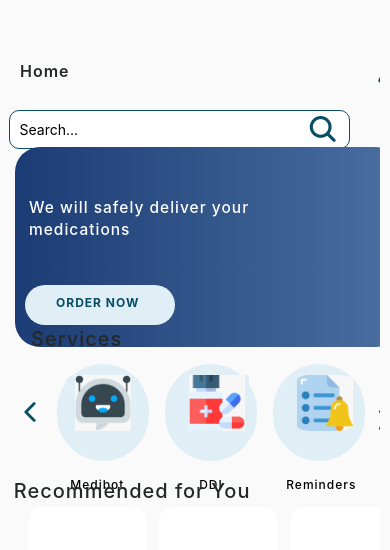
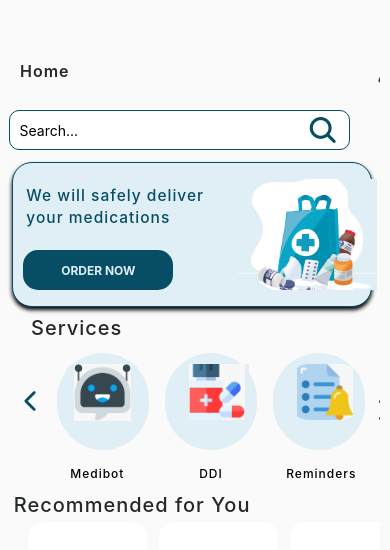
Before and after one commit to hamnarizwan02/MedTrove, a React Native app in the folder MedTrove/: screen /Search in a window 390 px wide. Shown: the top 550 px of the page. Built offline with nearby package versions, Linux system fonts and the light colour scheme.

Commit message:
adding to search ui

```diff
--- a/MedTrove/App.js
+++ b/MedTrove/App.js
@@ -16,7 +16,7 @@ const Stack = createNativeStackNavigator();
 export default function App() {
   return (
     <NavigationContainer>
-      <Stack.Navigator initialRouteName="Splash">
+      <Stack.Navigator initialRouteName="Search">
       <Stack.Screen name="Splash" component={Splash} options={{ headerShown: false }} />
         <Stack.Screen name="Login" component={Login} options={{ headerShown: false }} />
         <Stack.Screen name="SignUp" component={SignUp} options={{ headerShown: false }} />
--- a/MedTrove/medinfo.js
+++ b/MedTrove/medinfo.js
@@ -289,7 +289,7 @@ const styles = StyleSheet.create({
   },
   image: {
     width: '80%',
-    height: '80%',
+    height: '60%',
   },
   infoContainer: {
     padding: 20,
@@ -338,6 +338,7 @@ const styles = StyleSheet.create({
   },
   section: {
     marginBottom: 20,
+    marginTop: "20%"
   },
   sectionTitle: {
     fontSize: 20,
--- a/MedTrove/search.js
+++ b/MedTrove/search.js
@@ -27,58 +27,6 @@ export default class Search extends React.Component {
 		};
 	  }
 
-	  //This funxtion is to implement the search
-
-	//   MySearchBar = () => {
-	// 	const [status, setStatus] = useState(undefined);
-	// 	const getKeyboardStatus = () => {
-	// 	  const isVisible = Keyboard.isVisible();
-	// 	  const currentState = isVisible ? 'opened' : 'closed';
-	// 	  setStatus(currentState);
-	// 	};
-
-	// 	useEffect(() => {
-	// 	  getKeyboardStatus();
-	// 	}, []);
-
-	// 	// taking input of search
-	// 	return (
-	// 		<TextInput
-	// 		  placeholder="Search..."
-	// 		//  onFocus={() => Keyboard.show()}
-	// 		 // value={searchText}
-	// 		 onChangeText={(text) => {
-	// 			setSearchText(text);
-	// 		  }}
-	// 		  onSubmitEditing={this.handleSearchSubmit}
-	// 		/>
-	// 	  );
-	// };
-      // saveSearchHistory = async (medicineId, medicineName) => {
-      //       try {
-      //         if (!this.state.userId) {
-      //           console.error('User ID not found');
-      //           return;
-      //         }
-
-      //         const searchData = {
-      //           UserID: this.state.userId,
-      //           Medicine: medicineName
-      //         };
-
-      //         const response = await axios.post(
-      //           `${CONFIG.backendUrl}/api/searchHistory/add`,
-      //           searchData
-      //         );
-
-      //         if (response.status === 200) {
-      //           console.log('Search history saved successfully');
-      //         }
-      //       } catch (error) {
-      //         console.error('Error saving search history:', error);
-      //       }
-      //     };
-
             //OG
 	handleSearchSubmit = async () => {
 		Keyboard.dismiss();
@@ -103,44 +51,7 @@ export default class Search extends React.Component {
 		}
 	};
 
-      // handleSearchSubmit = async () => {
-      //       Keyboard.dismiss();
-      //       const searchTerm = this.state.searchText;
-      //       console.log('Search term:', searchTerm);
 
-      //       try {
-      //         const response = await axios.get(`${CONFIG.backendUrl}/api/medicines/${searchTerm}`);
-      //         const medicine = response.data;
-
-      //         if (typeof medicine === 'object' && medicine !== null && medicine._id) {
-      //           // Save search history before navigating
-      //           await this.saveSearchHistory(medicine._id, searchTerm);
-
-      //           // Navigate to product list
-      //           this.props.navigation.navigate('ProductList', { id: medicine._id });
-      //         } else {
-      //           console.error('Medicine ID not found in response:', medicine);
-      //         }
-      //       } catch (error) {
-      //         console.error('Error fetching medicine:', error);
-      //       }
-      //     };
-      //     componentDidMount() {
-      //       // You'll need to implement this based on your authentication system
-      //       this.getUserId();
-      //     }
-
-      //     // Method to get user ID from your auth system
-      //     getUserId = async () => {
-      //       try {
-      //         // This is a placeholder - implement based on your auth system
-      //         // For example, you might get it from AsyncStorage or your auth context
-      //         const userId = await AsyncStorage.getItem('userId');
-      //         this.setState({ userId });
-      //       } catch (error) {
-      //         console.error('Error fetching user ID:', error);
-      //       }
-      //     };
 
 
      fetchMedicine = async(medicine)=> {
@@ -218,34 +129,25 @@ export default class Search extends React.Component {
 
 {/* // This section represents the big midddle service */}
                         <View style={styles.midSection}>
-                        <LinearGradient
-                          colors={['#1b3c74', '#4a6fa1']} // Define your gradient colors here
-                          start={{ x: 0, y: 0 }}
-                          end={{ x: 1, y: 0 }} // Left to right gradient
-                          style={styles.cardPosition} // Apply the same style object
-                                          >
+                        <View style={styles.cardPosition}>
 
         				<View style={[styles.rectangle1, styles.rectangleShadowBox]} />
 
-        				<Text style={[styles.weWillDeliver, styles.topCompany1Typo]}>We will safely deliver your medications</Text>
+        				<Text style={[styles.weWillDeliver, styles.WeWilDeliverText]}>We will safely deliver your medications</Text>
         				<View style={[styles.button, styles.imagePosition1]}>
-          					<View style={[styles.rectangle2, styles.rectanglePosition]} />
+          					<View style={[styles.orderNowBtn]} />
+                                          <Text style={[styles.orderNow]}>Order Now</Text>
+        				</View>
+        				<View style={[styles.image, styles.imagePosition1]}>
+                                <Image source={require('./assets/home.jpeg')} style={[styles.imageCard1]} resizeMode="cover" />
+        				</View>
 
-
-
-
-                                    <Text style={[styles.orderNow, styles.text6Position]}>Order Now</Text>
-        				</View>
-        				{/* <View style={[styles.image, styles.imagePosition1]}>
-                                <Image source={require('./assets/home.jpeg')} style={[styles.imageCard1]} resizeMode="cover" />
-        				</View> */}
-
-                        </LinearGradient>
                         </View>
+                     </View>
 
 {/*-------------Add a scroll view---------------------	 */}
 {/*-------------MAIN SERVICES--------------------	 */}
-                        <View style={styles.topCompany}>
+                        <View style={styles.ServiceCard}>
 
           					<Text style={[styles.serviceText]}>Services</Text>
 
@@ -468,35 +370,36 @@ const styles = StyleSheet.create({
 
 
       cardPosition: { // the card which holds the order now info
-            width: 386,
-             position: "relative",
-            left: 14,
-            height:200,
-            position: "absolute",
-            borderRadius:25,
-            backgroundColor:  "#1b3c74",
-
-      },
-
-      card: { // the card which holds the order now stuff
-            top: 180,
-            height: 128,
-            overflow: "hidden",
-            shadowOpacity: 1,
-            elevation: 60,
-            shadowRadius: 45,
+            width: '95%',
+            position: "relative",
+            height:"80%",
+            margin:"3%",
+           // position: "absolute",
+            borderRadius:20,
+            backgroundColor:"#e0eff6",
+            shadowOpacity: 2,
+            elevation: 20,
+            shadowRadius: 4,
             shadowOffset: {
                   width: 0,
                   height: 3
             },
-            shadowColor: "rgba(0, 0, 0, 0.9)",
+            shadowColor: "rgba(0, 0, 0, 0.5)",
             borderColor:"#064D65",
-            borderWidth:0.5,
-
+            borderWidth: 0.6,
+            flexDirection:"column",
 
 
 
       },
+
+      // card: { // the card which holds the order now stuff
+      //       top: "100%",
+      //       height: "100%",
+      //       overflow: "hidden",
+      //       //backgroundColor:"black",
+
+      // },
 
       rectangleShadowBox: {
 
@@ -505,19 +408,51 @@ const styles = StyleSheet.create({
             borderRadius: 12
       },
 
+      weWillDeliver: {
+            marginTop: -50,
+            width: "60%",
+            lineHeight: 22,
+            textAlign: "left",
+            left: "3.63%",
+            fontSize: 15.5,
+      },
+
+
+      WeWilDeliverText: {
+            fontWeight: "500",
+            color: "#064D65",
+            //fontFamily: "SF Pro Text",
+            letterSpacing: 1,
+            top: "50%",
+            position: "absolute"
+      },
 
 
 
-      orderNow: { // button
+      orderNow: { // button text
             marginLeft: -44,
             textTransform: "uppercase",
             fontWeight: "700",
-            color: "#064D65",
-            marginTop: -10,
+            color: "#e0eff6",
+            marginTop: "center",
+            marginLeft:"center",
             fontSize: 12,
             textAlign: "center",
 
       },
+      orderNowBtn: {
+            borderRadius: 15,
+            backgroundColor: "#064D65",
+            top: "0%",
+            height: "100%",
+            right: "0%",
+            left: "0%",
+            bottom: "0%",
+            position: "absolute",
+            width: "100%"
+
+      },
+
 
       //the images for order now
       imagePosition1: {
@@ -545,28 +480,29 @@ const styles = StyleSheet.create({
         },
 
 
+
       //---------------------------------------------------------------
 
 
-      topCompany1Typo: {
-            fontWeight: "500",
-            color: "white",
-            //fontFamily: "SF Pro Text",
-            letterSpacing: 1,
-            top: "50%",
-            position: "absolute"
-      },
-      topCompany1: {
-            marginLeft: -193,
-            textAlign: "left",
-            fontSize: 20,
-            left: "50%",
-            marginTop: -15,
-      },
+
+
 
 
       //---------------------------------------------------------------
       //MAIN SERVICES //
+
+
+      ServiceCard: {
+            top: "36%",
+            width: 418,
+            height: 161,
+            left: 14,
+            position: "absolute",
+            marginTop: -75,
+          // backgroundColor:"black",
+           flexDirection: "column"
+      },
+
 
       card1: { //back arrow
             left: 0,
@@ -674,15 +610,7 @@ const styles = StyleSheet.create({
             },
 
 
-          topCompany: {
-            top: "38%",
-            width: 418,
-            height: 161,
-            left: 14,
-            position: "absolute",
-            marginTop: -75
 
-      },
 
       //text fir serveices
 
@@ -804,15 +732,7 @@ const styles = StyleSheet.create({
         },
 
 
-        rectanglePosition: {
-              top: "0%",
-              height: "100%",
-              right: "0%",
-              left: "0%",
-              bottom: "0%",
-              position: "absolute",
-              width: "100%"
-        },
+
         text6Position: {
               fontSize: 12,
               //fontFamily: "SF Pro Text",
@@ -937,19 +857,6 @@ const styles = StyleSheet.create({
               bottom: "0%",
               position: "absolute",
               width: "100%"
-        },
-        weWillDeliver: {
-              marginTop: -50,
-              width: "60.82%",
-              lineHeight: 22,
-              textAlign: "left",
-              left: "3.63%",
-              fontSize: 15.5,
-        },
-        rectangle2: {
-              borderRadius: 21,
-              backgroundColor: "#e0eff6"
-
         },
 
 
```
